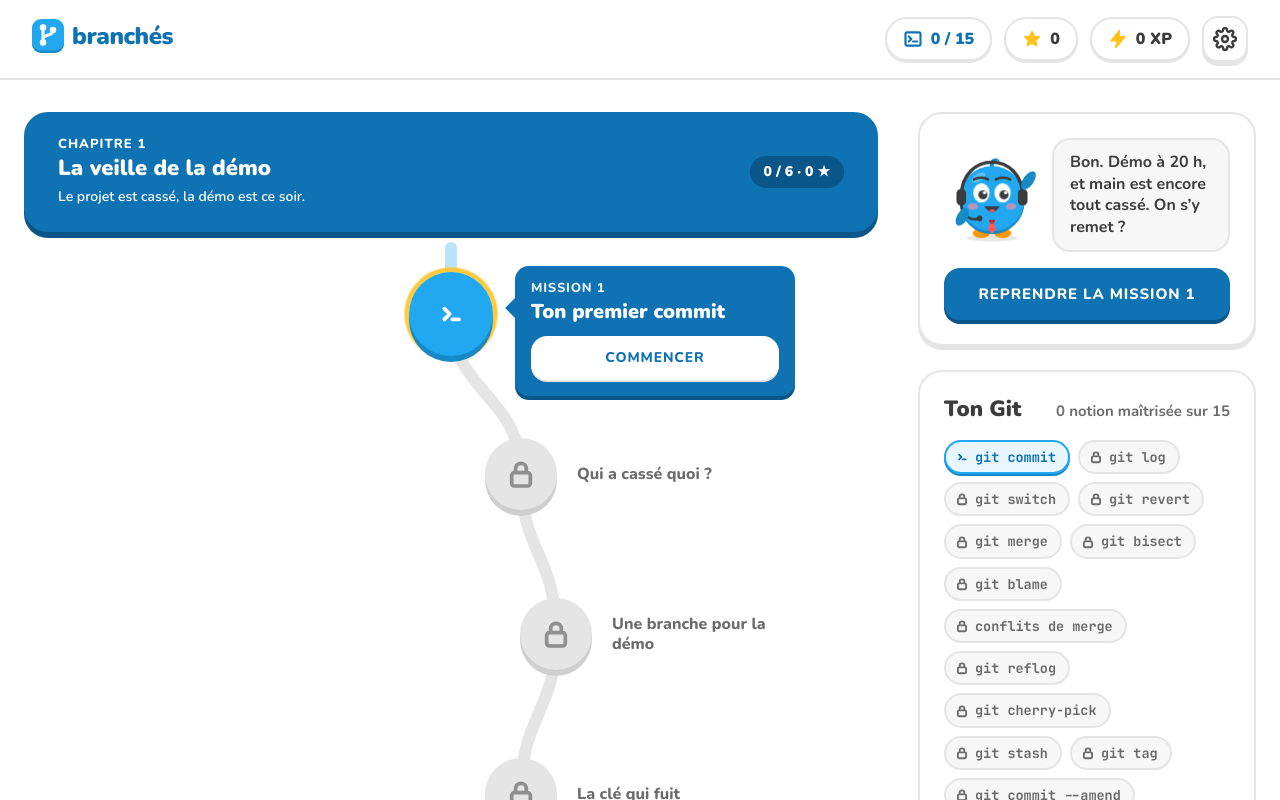
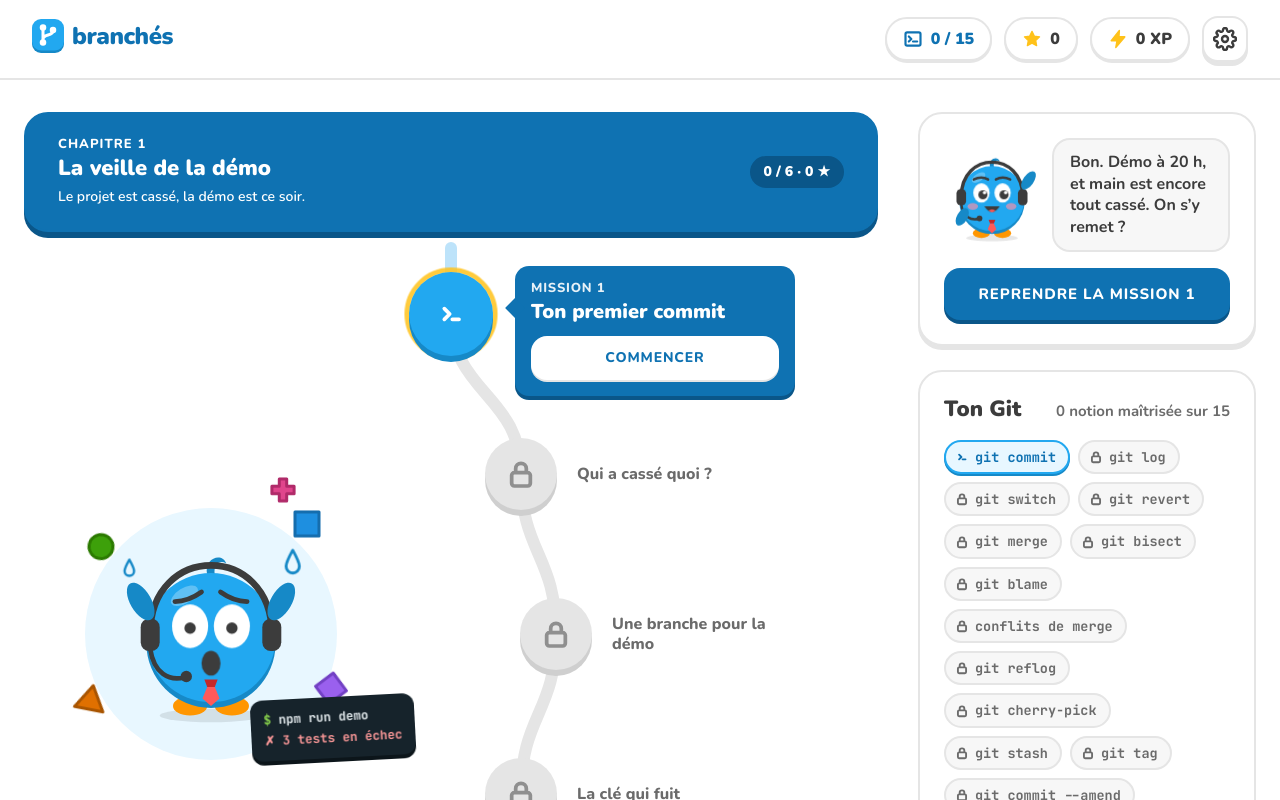
Before and after one commit to a2zrr/branches, a React (Vite) app: page /carte in a window 1280 px wide. Shown: the top 800 px of the page. Built offline with nearby package versions, Linux system fonts and the light colour scheme.

Commit message:
feat(carte): vignettes de chapitre dans le style de l'accueil (correctif 3, étape 3)

```diff
--- a/src/components/carte/ChapitreCarte.module.css
+++ b/src/components/carte/ChapitreCarte.module.css
@@ -10,3 +10,10 @@
   position: relative;
   width: 100%;
 }
+
+/* Vignette posée dans le creux du zigzag, à gauche (PC). */
+.vignette {
+  position: absolute;
+  z-index: 0;
+  pointer-events: none;
+}
--- a/src/components/carte/ChapitreCarte.tsx
+++ b/src/components/carte/ChapitreCarte.tsx
@@ -1,7 +1,8 @@
 import { EnTeteChapitre } from '../ui/EnTeteChapitre';
 import { CheminMissions } from './CheminMissions';
 import { NoeudMission, type EtatNoeud } from './NoeudMission';
-import { centre, hautDuRang, MESURES_PC, type Mesures } from './geometrie';
+import { centre, hautDuRang, indexVignette, MESURES_PC, type Mesures } from './geometrie';
+import { VignetteChapitre } from './VignetteChapitre';
 import type { ChapitreValide, MissionValidee } from '../../game/schemas';
 import { estJouable, type EtatMission, type Progression } from '../../game/regles';
 import styles from './ChapitreCarte.module.css';
@@ -68,6 +69,20 @@ export function ChapitreCarte({
             hauteur={hauteur}
           />
         )}
+        {chapitre.vignette !== undefined && missions.length > 0 && (
+          <div
+            className={styles.vignette}
+            style={{
+              left: mesures.vignetteGauche,
+              top:
+                hautDuRang(mesures, indexVignette(missions.length)) +
+                mesures.aire / 2 -
+                mesures.vignette / 2,
+            }}
+          >
+            <VignetteChapitre vignette={chapitre.vignette} taille={mesures.vignette} />
+          </div>
+        )}
         {noeuds.map(({ mission, etat }, i) => (
           <NoeudMission
             key={mission.id}
--- /dev/null
+++ b/src/components/carte/VignetteChapitre.module.css
@@ -0,0 +1,177 @@
+/* Vignette de chapitre : dessins en coordonnées 300, mis à l'échelle par la boîte (spec § 9 bis). */
+
+.boite {
+  position: relative;
+  pointer-events: none;
+}
+
+.plan {
+  position: absolute;
+  top: 0;
+  left: 0;
+  width: 300px;
+  height: 300px;
+  transform-origin: 0 0;
+}
+
+/* Rond pastel derrière Hédi : marge de 24 px. */
+.rond {
+  position: absolute;
+  inset: 24px;
+  border-radius: 50%;
+}
+
+.formes {
+  position: absolute;
+  inset: 0;
+  width: 300px;
+  height: 300px;
+  overflow: visible;
+}
+
+/* Les formes flottent : bob, comme sur l'accueil (4 s, rotation 12°), déphasées. */
+.deco {
+  animation: bob 4s ease-in-out infinite;
+  transform-box: fill-box;
+  transform-origin: center;
+}
+
+.d2 {
+  animation: bob 3.4s ease-in-out infinite;
+  animation-delay: -1.3s;
+  transform-box: fill-box;
+  transform-origin: center;
+}
+
+.d3 {
+  animation: bob 4.6s ease-in-out infinite;
+  animation-delay: -2.2s;
+  transform-box: fill-box;
+  transform-origin: center;
+}
+
+@keyframes bob {
+  0%,
+  100% {
+    transform: translateY(0) rotate(0);
+  }
+  50% {
+    transform: translateY(-8px) rotate(12deg);
+  }
+}
+
+/* Hédi au centre, qui flotte (3,2 s, ±8 px) comme le héros de l'accueil. */
+.flotte {
+  position: absolute;
+  top: 50%;
+  left: 50%;
+  width: 190px;
+  height: 190px;
+  margin: -95px 0 0 -95px;
+  animation: flotte 3.2s ease-in-out infinite;
+}
+
+@keyframes flotte {
+  0%,
+  100% {
+    transform: translateY(0);
+  }
+  50% {
+    transform: translateY(-8px);
+  }
+}
+
+/* Accessoires : posés à cheval sur le bord du rond, légèrement penchés. */
+.terminal {
+  position: absolute;
+  right: -54px;
+  bottom: 26px;
+  padding: 10px 13px;
+  border-radius: 12px;
+  background: var(--term-bg);
+  box-shadow: 0 4px 0 var(--term-edge);
+  font-family: var(--font-mono);
+  font-size: 12.5px;
+  line-height: 1.65;
+  color: var(--term-text);
+  white-space: nowrap;
+  transform: rotate(-3deg);
+}
+
+.invite {
+  color: var(--term-prompt);
+}
+
+.erreur {
+  color: var(--term-error);
+}
+
+.message {
+  position: absolute;
+  top: 0;
+  right: -92px;
+  display: flex;
+  align-items: center;
+  gap: 8px;
+  padding: 8px 12px 8px 8px;
+  border-radius: 14px;
+  border: 2px solid var(--color-border);
+  background: var(--color-surface);
+  box-shadow: 0 4px 0 var(--color-border);
+  white-space: nowrap;
+  transform: rotate(3deg);
+}
+
+.pastilleK {
+  display: inline-flex;
+  align-items: center;
+  justify-content: center;
+  width: 28px;
+  height: 28px;
+  border-radius: 50%;
+  background: var(--branch-3);
+  color: var(--color-on-primary);
+  font: var(--text-small);
+  font-weight: 900;
+}
+
+.messageTexte {
+  display: flex;
+  flex-direction: column;
+  font-size: 13px;
+  color: var(--color-text);
+}
+
+.nom {
+  font-size: 11px;
+  color: var(--color-text-muted);
+}
+
+.calendrier {
+  position: absolute;
+  right: -30px;
+  bottom: 30px;
+  width: 78px;
+  border-radius: 14px;
+  overflow: hidden;
+  border: 2px solid var(--color-border);
+  background: var(--color-surface);
+  box-shadow: 0 4px 0 var(--color-border);
+  text-align: center;
+  transform: rotate(4deg);
+}
+
+.bandeau {
+  padding: 4px 0;
+  background: var(--color-danger);
+  color: var(--color-on-danger);
+  font-size: 12px;
+  font-weight: 900;
+  letter-spacing: 0.08em;
+}
+
+.heure {
+  padding: 6px 0;
+  font: var(--text-h3);
+  color: var(--color-text);
+}
--- /dev/null
+++ b/src/components/carte/VignetteChapitre.tsx
@@ -0,0 +1,104 @@
+import { Mascotte } from '../mascotte/Mascotte';
+import { FORMES_PAR_TEINTE, type FormeVignette } from './vignettesFormes';
+import type { ChapitreValide } from '../../game/schemas';
+import styles from './VignetteChapitre.module.css';
+
+export type Vignette = NonNullable<ChapitreValide['vignette']>;
+
+export interface VignetteChapitreProps {
+  vignette: Vignette;
+  /** Côté du carré, en px. Les dessins sont en coordonnées 300 et mis à l'échelle. */
+  taille: number;
+}
+
+/** Taille de Hédi dans le rond, pour une vignette de 300 px (190 px dans la maquette). */
+const HEDI_SUR_300 = 190;
+
+/**
+ * Vignette d'un chapitre (spec § 9 bis, « La vignette ») : Hédi dans un rond pastel, les formes des
+ * branches qui flottent autour, et un accessoire de l'interface posé sur le bord. Décorative.
+ */
+export function VignetteChapitre({ vignette, taille }: VignetteChapitreProps) {
+  const echelle = taille / 300;
+  const formes = FORMES_PAR_TEINTE[vignette.teinte];
+
+  return (
+    <div
+      className={styles.boite}
+      style={{ width: taille, height: taille }}
+      aria-hidden="true"
+      data-vignette={vignette.teinte}
+    >
+      <div className={styles.plan} style={{ transform: `scale(${echelle})` }}>
+        <div className={styles.rond} style={{ background: `var(--vignette-${vignette.teinte})` }} />
+        <svg className={styles.formes} viewBox="0 0 300 300" focusable="false">
+          {formes.map((f, i) => (
+            <FormeBranche key={i} forme={f} />
+          ))}
+        </svg>
+        <div className={styles.flotte}>
+          <Mascotte expression={vignette.expression} taille={HEDI_SUR_300} anime={false} />
+        </div>
+        <Accessoire nom={vignette.accessoire} />
+      </div>
+    </div>
+  );
+}
+
+function FormeBranche({ forme }: { forme: FormeVignette }) {
+  const style = {
+    fill: `var(--branch-${forme.couleur})`,
+    stroke: `var(--branch-${forme.couleur}-edge)`,
+  };
+  if (forme.type === 'rond') {
+    return (
+      <circle
+        className={styles[forme.classe]}
+        cx={forme.cx}
+        cy={forme.cy}
+        r={forme.r}
+        strokeWidth={3}
+        style={style}
+      />
+    );
+  }
+  return (
+    <path
+      className={styles[forme.classe]}
+      d={forme.d}
+      strokeWidth={3}
+      strokeLinejoin="round"
+      style={style}
+    />
+  );
+}
+
+function Accessoire({ nom }: { nom: Vignette['accessoire'] }) {
+  if (nom === 'terminal') {
+    return (
+      <div className={styles.terminal}>
+        <div>
+          <span className={styles.invite}>$</span> npm run demo
+        </div>
+        <div className={styles.erreur}>✗ 3 tests en échec</div>
+      </div>
+    );
+  }
+  if (nom === 'message') {
+    return (
+      <div className={styles.message}>
+        <span className={styles.pastilleK}>K</span>
+        <span className={styles.messageTexte}>
+          <span className={styles.nom}>Kévin</span>
+          <strong>J’ai poussé sur main !</strong>
+        </span>
+      </div>
+    );
+  }
+  return (
+    <div className={styles.calendrier}>
+      <div className={styles.bandeau}>VEN.</div>
+      <div className={styles.heure}>17:00</div>
+    </div>
+  );
+}
--- a/src/components/carte/geometrie.ts
+++ b/src/components/carte/geometrie.ts
@@ -15,6 +15,10 @@ export interface Mesures {
   pastilleEnCours: number;
   /** Largeur du trait du chemin. */
   traitChemin: number;
+  /** Côté de la vignette, en px. */
+  vignette: number;
+  /** Position horizontale de la vignette dans la zone (CSS). */
+  vignetteGauche: string;
 }
 
 export const MESURES_PC: Mesures = {
@@ -26,6 +30,8 @@ export const MESURES_PC: Mesures = {
   pastille: 72,
   pastilleEnCours: 84,
   traitChemin: 12,
+  vignette: 300,
+  vignetteGauche: 'calc(50% - 390px)',
 };
 
 /** Décalage d'une mission dans le zigzag (il se répète tous les 8). */
@@ -36,6 +42,11 @@ export function decalage(mesures: Mesures, index: number): number {
 /** Haut du bloc d'une mission, relatif à la zone du chapitre. */
 export function hautDuRang(mesures: Mesures, index: number): number {
   return mesures.haut + index * mesures.rang;
+}
+
+/** Index de la mission sur laquelle la vignette est centrée : la 3e, ou la dernière s'il y en a moins. */
+export function indexVignette(nombre: number): number {
+  return Math.min(2, Math.max(nombre - 1, 0));
 }
 
 /** Centre d'une mission : (décalage, y). */
--- /dev/null
+++ b/src/components/carte/vignettesFormes.ts
@@ -0,0 +1,36 @@
+// Formes des branches autour de chaque vignette : tracés exacts de design/maquettes/Vignettes.dc.html.
+// couleur = n° de --branch-<n> (et --branch-<n>-edge pour le bord). Classe = animation bob (deco, d2, d3).
+
+export interface FormeVignette {
+  type: 'rond' | 'chemin';
+  cx?: number;
+  cy?: number;
+  r?: number;
+  d?: string;
+  couleur: number;
+  classe: 'deco' | 'd2' | 'd3';
+}
+
+export const FORMES_PAR_TEINTE: Record<'bleu' | 'violet' | 'orange', FormeVignette[]> = {
+  bleu: [
+    { type: 'rond', cx: 40.0, cy: 70.0, r: 12.0, couleur: 1, classe: 'deco' },
+    { type: 'chemin', d: 'M234.0 28.0h24.0v24.0h-24.0z', couleur: 2, classe: 'd2' },
+    { type: 'chemin', d: 'M270.0 194.4l15.600000000000001 15.600000000000001l-15.600000000000001 15.600000000000001l-15.600000000000001 -15.600000000000001z', couleur: 3, classe: 'd3' },
+    { type: 'chemin', d: 'M30.0 208.8l14.399999999999999 24.0H15.6z', couleur: 4, classe: 'deco' },
+    { type: 'chemin', d: 'M218.3 -5.100000000000001h7.4v7.4h7.4v7.4h-7.4v7.4h-7.4v-7.4h-7.4v-7.4h7.4z', couleur: 5, classe: 'd2' },
+  ],
+  violet: [
+    { type: 'chemin', d: 'M36.0 44.4l15.600000000000001 15.600000000000001l-15.600000000000001 15.600000000000001l-15.600000000000001 -15.600000000000001z', couleur: 3, classe: 'deco' },
+    { type: 'rond', cx: 262.0, cy: 52.0, r: 12.0, couleur: 1, classe: 'd2' },
+    { type: 'chemin', d: 'M262.0 214.8l14.399999999999999 24.0H247.6z', couleur: 4, classe: 'd3' },
+    { type: 'chemin', d: 'M10.0 202.0h24.0v24.0h-24.0z', couleur: 2, classe: 'deco' },
+    { type: 'chemin', d: 'M214.0 -11.0 L217.9 -1.3 L228.3 -0.6 L220.3 6.0 L222.8 16.1 L214.0 10.6 L205.2 16.1 L207.7 6.0 L199.7 -0.6 L210.1 -1.3z', couleur: 6, classe: 'd2' },
+  ],
+  orange: [
+    { type: 'chemin', d: 'M34.0 48.8l14.399999999999999 24.0H19.6z', couleur: 4, classe: 'deco' },
+    { type: 'chemin', d: 'M248.3 36.9h7.4v7.4h7.4v7.4h-7.4v7.4h-7.4v-7.4h-7.4v-7.4h7.4z', couleur: 5, classe: 'd2' },
+    { type: 'rond', cx: 272.0, cy: 216.0, r: 12.0, couleur: 1, classe: 'd3' },
+    { type: 'chemin', d: 'M26.0 198.4l15.600000000000001 15.600000000000001l-15.600000000000001 15.600000000000001l-15.600000000000001 -15.600000000000001z', couleur: 3, classe: 'deco' },
+    { type: 'chemin', d: 'M204.0 -10.0h24.0v24.0h-24.0z', couleur: 2, classe: 'd2' },
+  ],
+};
```
Also changed, not shown: 1 other file (tests, documents, lock files or other folders).
